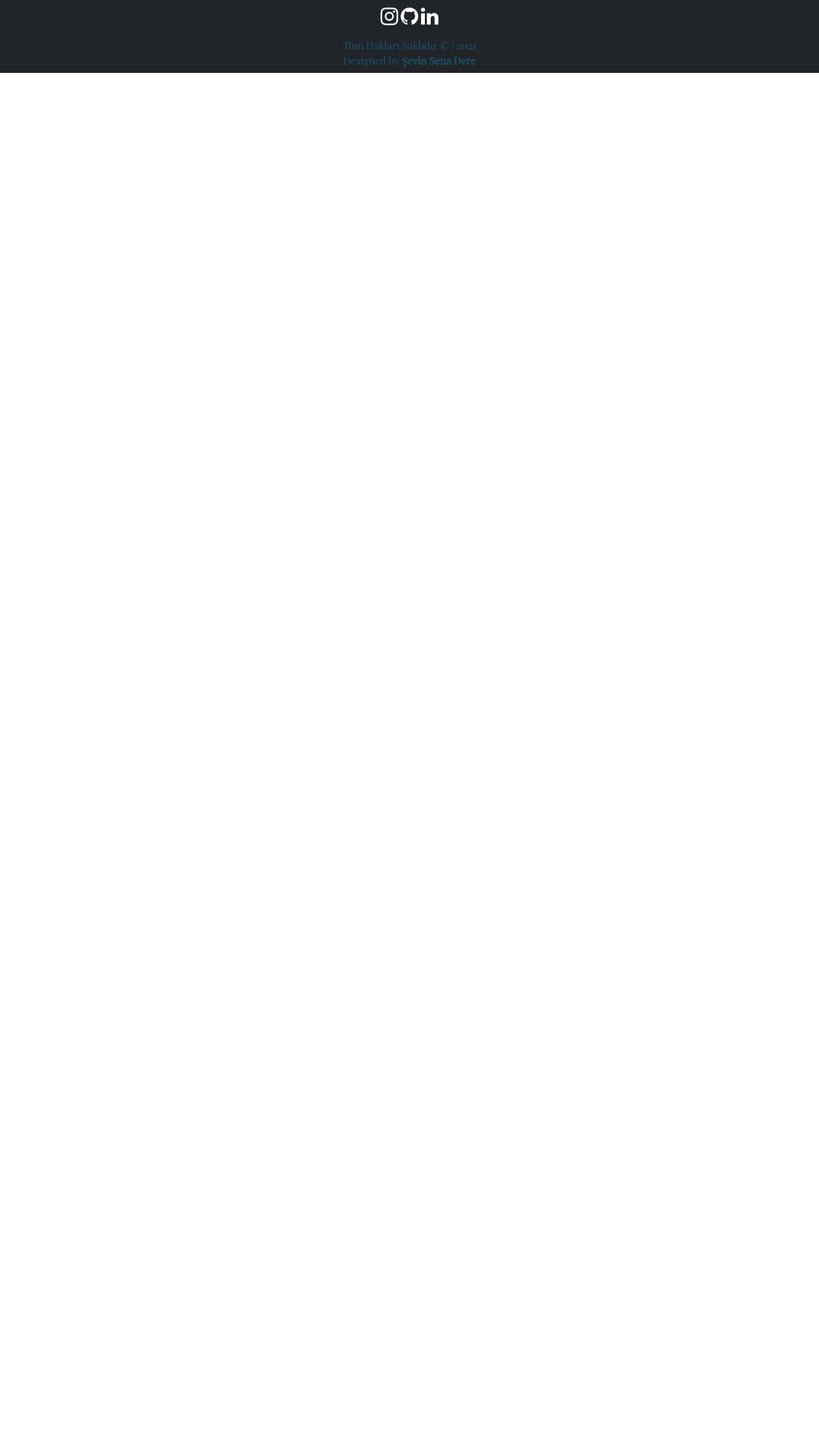
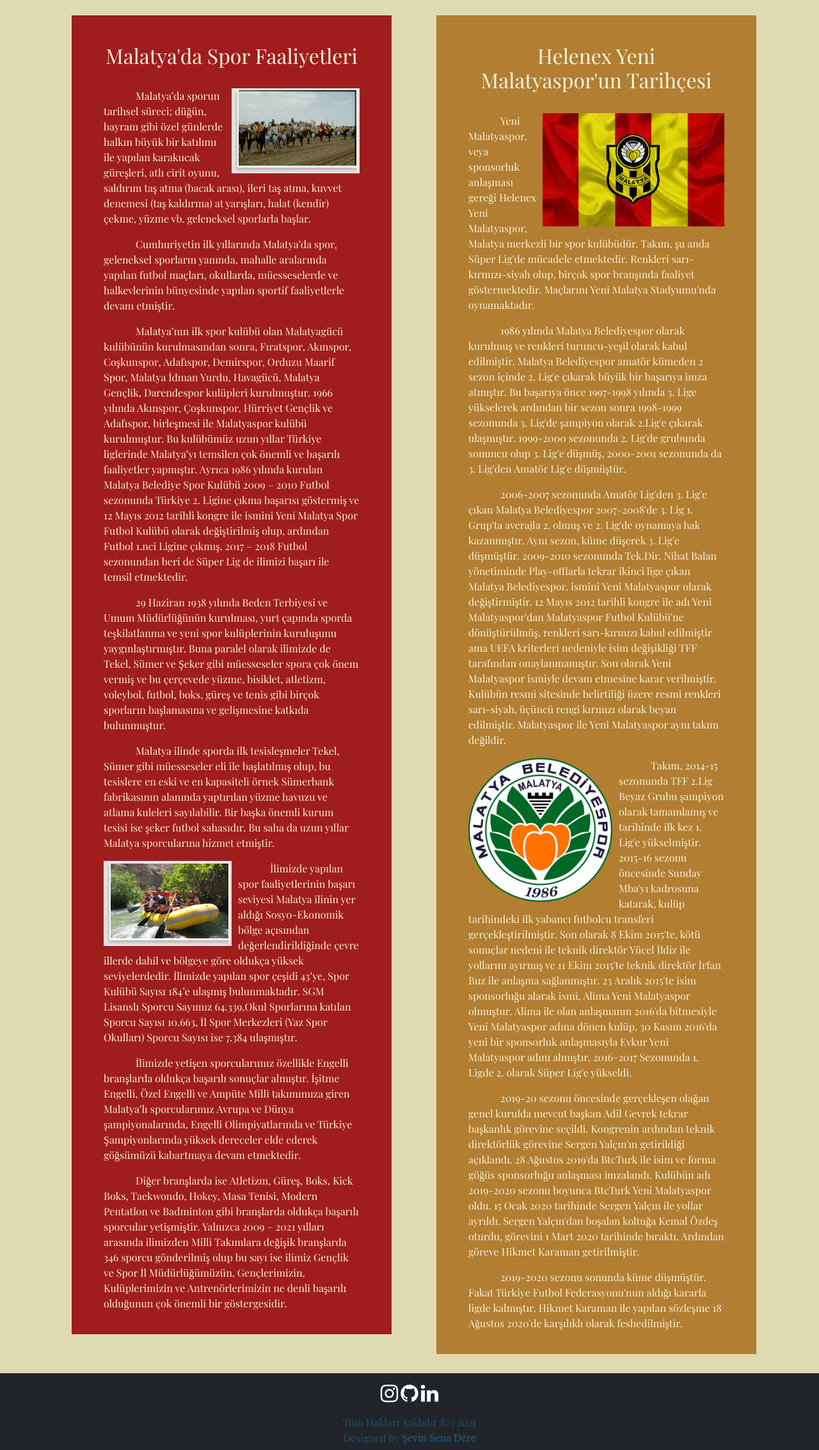
Before and after one commit to drsevin/WebsiteProject, a PHP site: page /takimimiz.html in a window 1280 px wide. Shown: the part 76-2343 px from the top of the page at 64% size. Before the commit the page ends 190 px from the top, so only its background shows below. Run offline with PHP 8.4, Linux system fonts and the light colour scheme; some web fonts are replaced.

Commit message:
mirasimiz ve takimimiz sayfası yapıldı ve sehrim sayfasında değişiklikler yapıldı

```diff
--- a/css/style.css
+++ b/css/style.css
@@ -280,3 +321,40 @@ body{
 .habits ul li{
     padding-bottom: 6px;
 }
+
+.sportanitim{
+    width: 400px;
+    margin:auto;
+}
+.sagresim{
+    float:right;
+    padding:0 0 10px 10px;
+}
+
+.solresim{
+    float:left;
+    padding:0 10px 10px 0;
+}
+
+.sportanitim p{
+    text-indent:50px;
+}
+.spor{
+    width: 500px;
+    color: beige;
+    padding: 20px ;
+    margin: 30px 30px 30px 30px;
+    min-height: 1500px;
+    background: rgb(160, 29, 29);
+}
+.mltSpor{
+    width: 500px;
+    color: beige;
+    padding: 20px ;
+    margin: 30px 30px 30px 30px;
+    min-height: 1500px;
+    background: rgb(177, 126, 50);
+}
+.stakim{
+    background-color: rgb(223, 218, 177);
+}
--- a/takimimiz.html
+++ b/takimimiz.html
@@ -16,7 +16,7 @@
     <link rel="stylesheet" href="css/style.css">
     <title>Şevin Sena Dere</title>
   </head>
-  <body>
+  <body class="stakim">
 
     <!--Menü Kısmı Başlangıcı-->
 
@@ -56,6 +56,120 @@
           </form>
         </div>
       </nav>
+
+
+      <section>
+
+
+        <div class="container">
+          <div class="row">
+
+            <div class="col-md-6">
+              <!--Spor Faaliyetleri Başlangıcı-->
+              <div class="spor">
+                <h2 class="text-center p-4">Malatya'da Spor Faaliyetleri</h2>
+                <div class="sportanitim">
+                  <img src="resimler/sportarih.png" class="sagresim img-fluid">
+                  <p>
+                    Malatya’da sporun tarihsel süreci; düğün, bayram gibi özel günlerde halkın büyük bir katılımı ile yapılan karakucak güreşleri, atlı cirit oyunu, saldırım taş atma (bacak arası), ileri taş atma, kuvvet denemesi (taş kaldırma) at yarışları, halat (kendir) çekme, yüzme vb. geleneksel sporlarla başlar.
+                  </p>
+                  <p>
+                    Cumhuriyetin ilk yıllarında Malatya’da spor, geleneksel sporların yanında, mahalle aralarında yapılan futbol maçları, okullarda, müesseselerde ve halkevlerinin bünyesinde yapılan sportif faaliyetlerle devam etmiştir.
+                  </p>
+                  <p>
+                    Malatya’nın ilk spor kulübü olan Malatyagücü kulübünün kurulmasından sonra, Fıratspor, Akınspor, Coşkunspor, Adafıspor, Demirspor, Orduzu Maarif Spor, Malatya İdman Yurdu, Havagücü, Malatya Gençlik, Darendespor kulüpleri kurulmuştur.
+                    1966 yılında Akınspor, Çoşkunspor, Hürriyet Gençlik ve Adafıspor, birleşmesi ile Malatyaspor kulübü kurulmuştur.
+                    Bu kulübümüz uzun yıllar Türkiye liglerinde Malatya’yı temsilen çok önemli ve başarılı faaliyetler yapmıştır.
+                    Ayrıca 1986 yılında kurulan Malatya Belediye Spor Kulübü 2009 – 2010 Futbol sezonunda Türkiye 2. Ligine çıkma başarısı göstermiş ve 12 Mayıs 2012 tarihli kongre ile ismini Yeni Malatya Spor Futbol Kulübü olarak değiştirilmiş olup, ardından Futbol 1.nci Ligine çıkmış, 2017 – 2018 Futbol sezonundan beri de Süper Lig de ilimizi başarı ile temsil etmektedir.
+                  </p>
+                  <p>
+                    29 Haziran 1938 yılında Beden Terbiyesi ve Umum Müdürlüğünün kurulması, yurt çapında sporda teşkilatlanma ve yeni spor kulüplerinin kuruluşunu yaygınlaştırmıştır.
+                    Buna paralel olarak ilimizde de Tekel, Sümer ve Şeker gibi müesseseler spora çok önem vermiş ve bu çerçevede yüzme, bisiklet, atletizm, voleybol, futbol, boks, güreş ve tenis gibi birçok sporların başlamasına ve gelişmesine katkıda bulunmuştur.
+                  </p>
+                  <p>
+                    Malatya ilinde sporda ilk tesisleşmeler Tekel, Sümer gibi müesseseler eli ile başlatılmış olup, bu tesislere en eski ve en kapasiteli örnek Sümerbank fabrikasının alanında yaptırılan yüzme havuzu ve atlama kuleleri sayılabilir.
+                    Bir başka önemli kurum tesisi ise şeker futbol sahasıdır. Bu saha da uzun yıllar Malatya sporcularına hizmet etmiştir.
+                  </p>
+                  <img src="resimler/mltspor.png" class="solresim img-fluid">
+                  <p>
+                    İlimizde yapılan spor faaliyetlerinin başarı seviyesi Malatya ilinin yer aldığı Sosyo-Ekonomik bölge açısından değerlendirildiğinde çevre illerde dahil ve bölgeye göre oldukça yüksek seviyelerdedir.
+                    İlimizde yapılan spor çeşidi 43’ye, Spor Kulübü Sayısı 184’e ulaşmış bulunmaktadır.
+                    SGM Lisanslı Sporcu Sayımız 64.339,Okul Sporlarına katılan Sporcu Sayısı 10.663, İl Spor Merkezleri (Yaz Spor Okulları) Sporcu Sayısı ise 7.384 ulaşmıştır.
+                  </p>
+                  <p>
+                    İlimizde yetişen sporcularımız özellikle Engelli branşlarda oldukça başarılı sonuçlar almıştır.
+                    İşitme Engelli, Özel Engelli ve Ampüte Milli takımımıza giren Malatya’lı sporcularımız Avrupa ve Dünya şampiyonalarında, Engelli Olimpiyatlarında ve Türkiye Şampiyonlarında yüksek dereceler elde ederek göğsümüzü kabartmaya devam etmektedir.
+                  </p>
+                  <p>
+                    Diğer branşlarda ise Atletizm, Güreş, Boks, Kick Boks, Taekwondo, Hokey, Masa Tenisi, Modern Pentatlon ve Badminton gibi branşlarda oldukça başarılı sporcular yetişmiştir.
+                    Yalnızca 2009 – 2021 yılları arasında  ilimizden Milli Takımlara değişik branşlarda 346 sporcu gönderilmiş olup bu sayı ise ilimiz Gençlik ve Spor İl Müdürlüğümüzün, Gençlerimizin, Kulüplerimizin ve Antrenörlerimizin ne denli başarılı olduğunun çok önemli bir göstergesidir.
+                  </p>
+                </div>
+              </div>
+              <!--Spor Faaliyetleri Bitişi-->
+            </div>
+
+
+
+            <div class="col-md-6">
+              <!--Yeni Malatyasporun Tarihçesi Başlangıcı-->
+              <div class="mltSpor">
+                <h2 class="text-center p-4">Helenex Yeni Malatyaspor'un Tarihçesi</h2>
+                <div class="sportanitim">
+                  <img src="resimler/helenex.png" class="sagresim img-fluid">
+                  <p>
+                    Yeni Malatyaspor, veya sponsorluk anlaşması gereği Helenex Yeni Malatyaspor, Malatya merkezli bir spor kulübüdür.
+                    Takım, şu anda Süper Lig'de mücadele etmektedir. Renkleri sarı-kırmızı-siyah olup, birçok spor branşında faaliyet göstermektedir.
+                    Maçlarını Yeni Malatya Stadyumu'nda oynamaktadır.
+                  </p>
+                  <p>
+                    1986 yılında Malatya Belediyespor olarak kurulmuş ve renkleri turuncu-yeşil olarak kabul edilmiştir.
+                    Malatya Belediyespor amatör kümeden 2 sezon içinde 2. Lig'e çıkarak büyük bir başarıya imza atmıştır.
+                    Bu başarıya önce 1997-1998 yılında 3. Lige yükselerek ardından bir sezon sonra 1998-1999 sezonunda 3. Lig'de şampiyon olarak 2.Lig'e çıkarak ulaşmıştır.
+                    1999-2000 sezonunda 2. Lig'de grubunda sonuncu olup 3. Lig'e düşmüş, 2000-2001 sezonunda da 3. Lig'den Amatör Lig'e düşmüştür.
+                  </p>
+                  <p>
+                    2006-2007 sezonunda Amatör Lig'den 3. Lig'e çıkan Malatya Belediyespor 2007-2008'de 3. Lig 1. Grup'ta averajla 2. olmuş ve 2. Lig'de oynamaya hak kazanmıştır.
+                    Aynı sezon, küme düşerek 3. Lig'e düşmüştür. 2009-2010 sezonunda Tek.Dir. Nihat Balan yönetiminde Play-offlarla tekrar ikinci lige çıkan Malatya Belediyespor, ismini Yeni Malatyaspor olarak değiştirmiştir.
+                    12 Mayıs 2012 tarihli kongre ile adı Yeni Malatyaspor'dan Malatyaspor Futbol Kulübü'ne dönüştürülmüş, renkleri sarı-kırmızı kabul edilmiştir ama UEFA kriterleri nedeniyle isim değişikliği TFF tarafından onaylanmamıştır.
+                    Son olarak Yeni Malatyaspor ismiyle devam etmesine karar verilmiştir.
+                    Kulübün resmi sitesinde belirtiliği üzere resmi renkleri sarı-siyah, üçüncü rengi kırmızı olarak beyan edilmiştir.
+                    Malatyaspor ile Yeni Malatyaspor aynı takım değildir.
+                  </p>
+                  <img src="resimler/mltbldspor.png" class="solresim img-fluid">
+                  <p>
+                    Takım, 2014-15 sezonunda TFF 2.Lig Beyaz Grubu şampiyon olarak tamamlamış ve tarihinde ilk kez 1. Lig'e yükselmiştir.
+                    2015-16 sezonu öncesinde Sunday Mba'yı kadrosuna katarak, kulüp tarihindeki ilk yabancı futbolcu transferi gerçekleştirilmiştir.
+                    Son olarak 8 Ekim 2015'te, kötü sonuçlar nedeni ile teknik direktör Yücel İldiz ile yollarını ayırmış ve 11 Ekim 2015'te teknik direktör İrfan Buz ile anlaşma sağlanmıştır.
+                    23 Aralık 2015'te isim sponsorluğu alarak ismi, Alima Yeni Malatyaspor olmuştur.
+                    Alima ile olan anlaşmanın 2016'da bitmesiyle Yeni Malatyaspor adına dönen kulüp, 30 Kasım 2016'da yeni bir sponsorluk anlaşmasıyla Evkur Yeni Malatyaspor adını almıştır.
+                    2016-2017 Sezonunda 1. Ligde 2. olarak Süper Lig'e yükseldi.
+                  </p>
+                  <p>
+                    2019-20 sezonu öncesinde gerçekleşen olağan genel kurulda mevcut başkan Adil Gevrek tekrar başkanlık görevine seçildi.
+                    Kongrenin ardından teknik direktörlük görevine Sergen Yalçın'ın getirildiği açıklandı.
+                    28 Ağustos 2019'da BtcTurk ile isim ve forma göğüs sponsorluğu anlaşması imzalandı.
+                    Kulübün adı 2019-2020 sezonu boyunca BtcTurk Yeni Malatyaspor oldu. 15 Ocak 2020 tarihinde Sergen Yalçın ile yollar ayrıldı.
+                    Sergen Yalçın'dan boşalan koltuğa Kemal Özdeş oturdu, görevini 1 Mart 2020 tarihinde bıraktı.
+                    Ardından göreve Hikmet Karaman getirilmiştir.
+                  </p>
+                  <p>
+                    2019-2020 sezonu sonunda küme düşmüştür.
+                     Fakat Türkiye Futbol Federasyonu'nun aldığı kararla ligde kalmıştır.
+                     Hikmet Karaman ile yapılan sözleşme 18 Ağustos 2020'de karşılıklı olarak feshedilmiştir.
+                  </p>
+
+                </div>
+              </div>
+              <!--Yeni Malatyasporun Tarihçesi Bitişi-->
+
+            </div>
+
+
+          </div>
+        </div>
+
+      </section>
 
 
 
```
Also changed, not shown: other parts of css/style.css (+42 -1 lines), mirasimiz.html (+92 -1 lines), sehrim.html (+35 -43 lines), resimler/helenex.png (added), resimler/hoyuk.png (added), resimler/mltbldspor.png (added), resimler/mltspor.png (added), resimler/sportarih.png (added).
